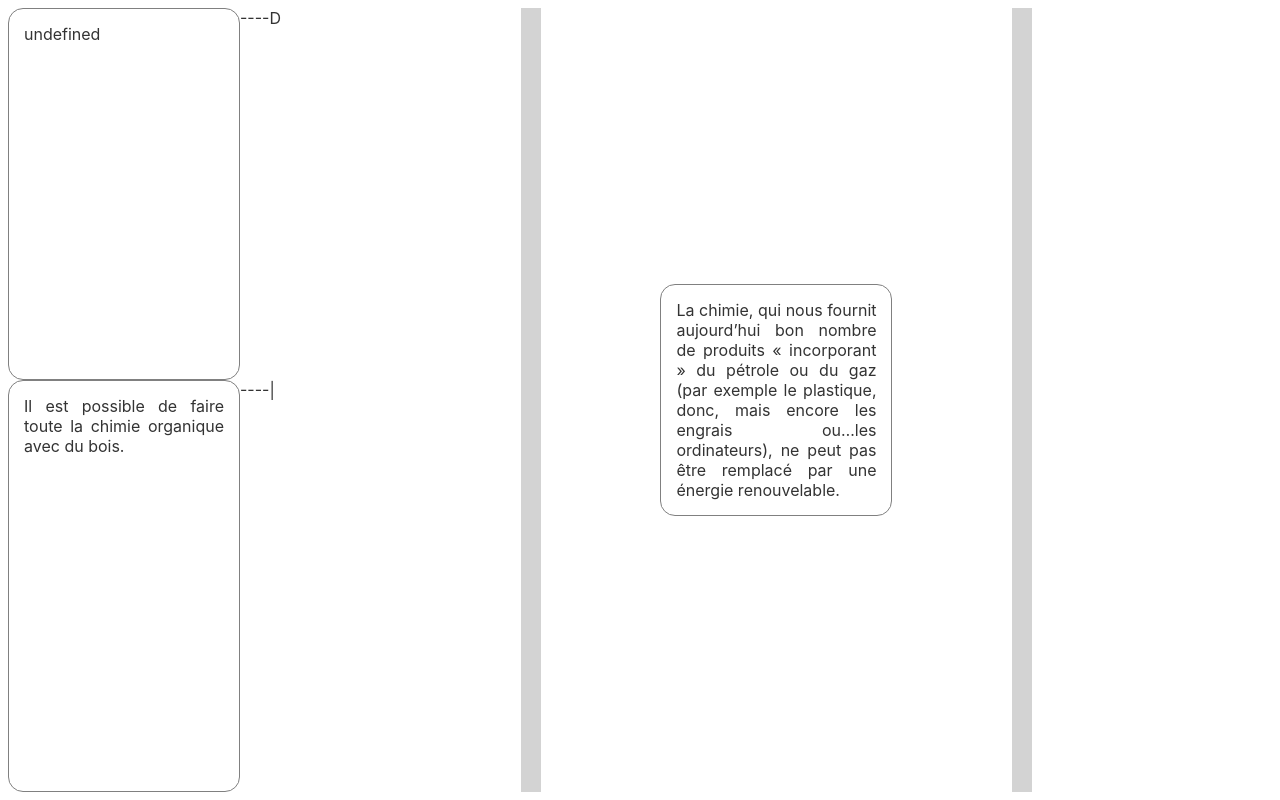
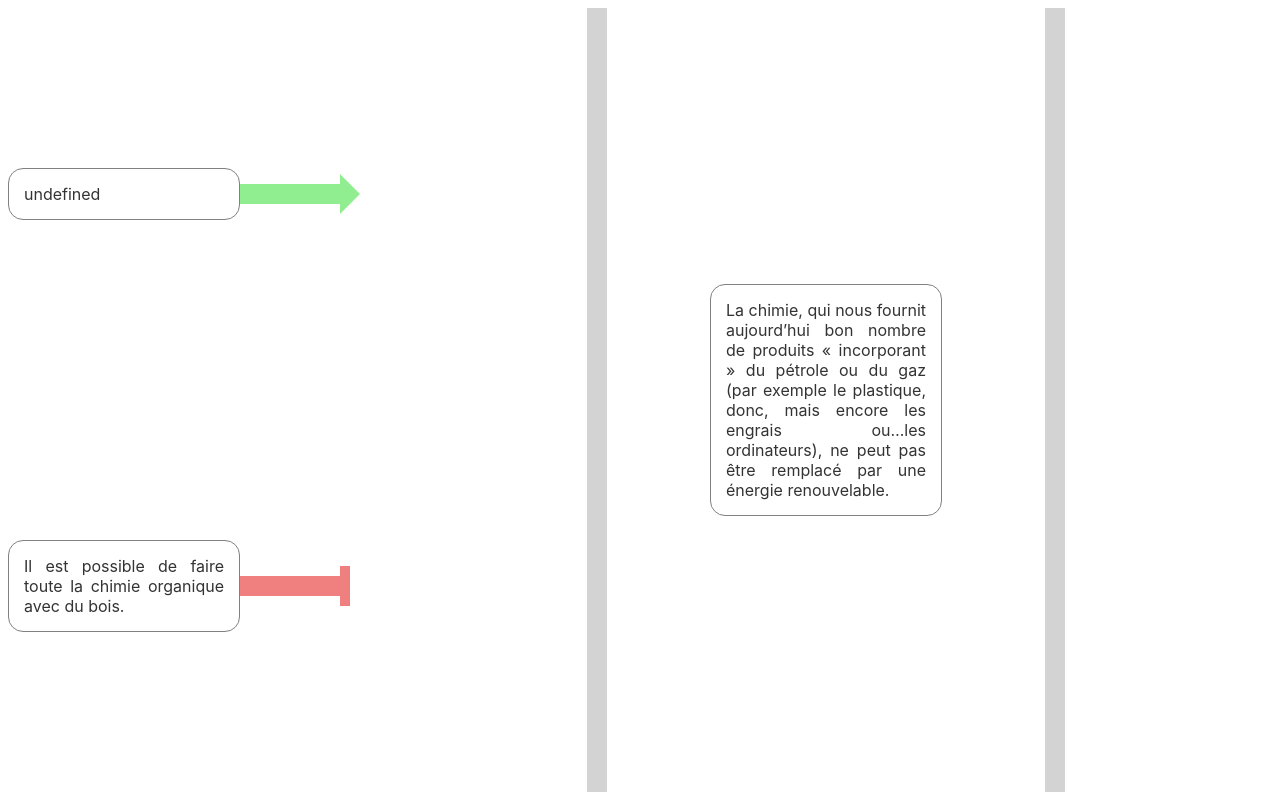
Before and after one commit to laybe/faxiom, a Svelte app: page / in a window 1280 px wide. Built offline with nearby package versions, Linux system fonts and the light colour scheme.

Commit message:
Add Argument Arrow CSS

```diff
--- a/src/ArgumentArrow.svelte
+++ b/src/ArgumentArrow.svelte
@@ -1,15 +1,44 @@
 <script lang="ts">
-  import { ArgumentType } from "./model/argument/ArgumentType";
+  import type { ArgumentType } from "./model/argument/ArgumentType";
 
   export let type: ArgumentType;
 </script>
 
-{#if type === ArgumentType.IMPLICATION}
-<div>----D</div>
-{:else if type === ArgumentType.ABJUNCTION}
-<div>----|</div>
-{/if}
+<div class={type + ' root'}>
+  <div class='body'></div>
+  <div class='head'></div>
+</div>
 
 <style>
+  .root {
+    display: flex;
+    flex-direction: row;
+    align-items: center;
+  }
 
+  .body {
+    height: 20px;
+    width: 100px;
+  }
+
+  .implication > .body {
+    background: lightgreen;
+  }
+
+  .implication > .head {
+    height: 0px;
+    width: 0px;
+    border: 20px solid transparent;
+    border-left: 20px solid lightgreen;
+  }
+
+  .abjunction > .body {
+    background: lightcoral;
+  }
+
+  .abjunction > .head {
+    background: lightcoral;
+    height: 40px;
+    width: 10px;
+  }
 </style>
--- a/src/ArgumentComponent.svelte
+++ b/src/ArgumentComponent.svelte
@@ -25,5 +25,6 @@
 
     display: flex;
     flex-direction: row;
+    align-items: center;
   }
 </style>
```
